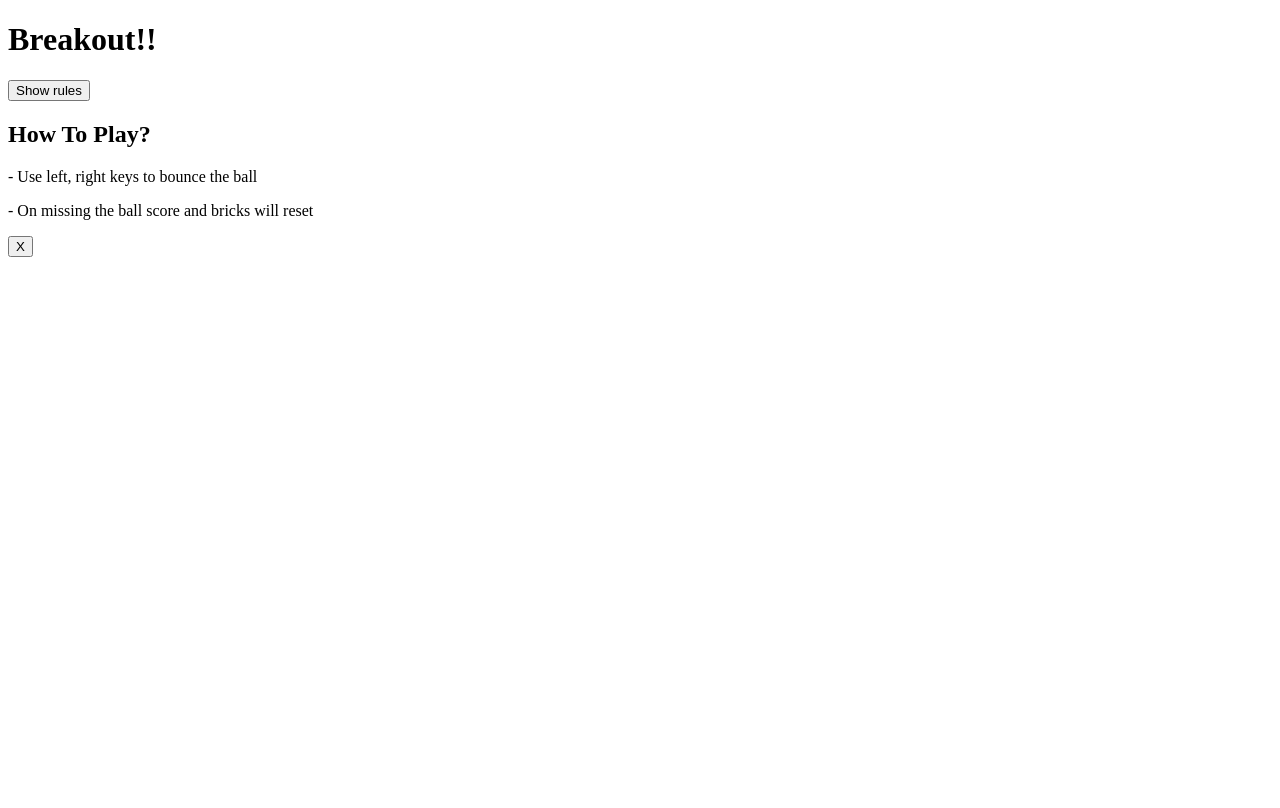
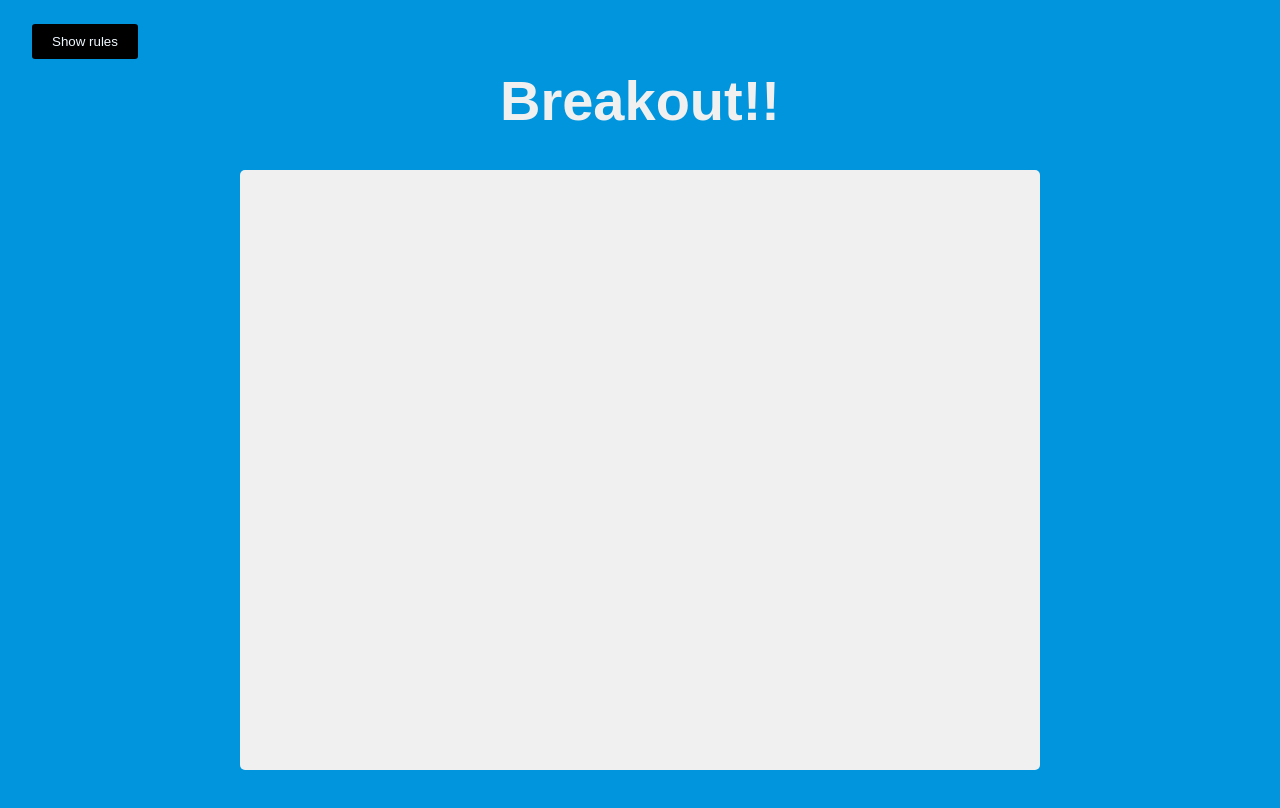
Before and after one commit to shobhitsundriyal/frontend_projects, a plain HTML site: page Breakout Game/index.html in a window 1280 px wide. Drawn offline with Linux system fonts and the light colour scheme.

Commit message:
little css added

```diff
--- a/Breakout Game/index.html
+++ b/Breakout Game/index.html
@@ -13,7 +13,7 @@
         <h2>How To Play?</h2>
         <p>- Use left, right keys to bounce the ball</p>
         <p>- On missing the ball score and bricks will reset</p>
-        <button id="close-btn" class="btn">X</button>
+        <button id="close-btn" class="btn">Close</button>
     </div>
 
     <canvas id="canvas" height="600" width="800"></canvas>
--- a/Breakout Game/style.css
+++ b/Breakout Game/style.css
@@ -0,0 +1,71 @@
+*{
+    box-sizing: border-box;
+}
+
+body {
+    background-color: #0095dd;
+    display: flex;
+    flex-direction: column;
+    align-items: center;
+    justify-content: center;
+    min-height: 100vh;
+    margin: 0;
+    font-family: Arial, Helvetica, sans-serif;
+}
+
+canvas {
+    background-color: #f0f0f0;
+    border-radius: 5px;
+    display: block;
+}
+
+h1 {
+    color: #f0f0f0;
+    font-size: 3.5rem;
+}
+
+.btn {
+    color: aliceblue;
+    background: black;
+    cursor: pointer;
+    border: 0;
+    border-radius: 3px;
+    padding: 10px 20px;
+}
+
+.btn:focus {
+    outline: 0;
+}
+
+.btn:active {
+    transform: scale(0.95);
+}
+
+.btn:hover {
+    background-color: #222;
+}
+
+.rules-btn {
+    position: absolute;
+    top: 1.5rem;
+    left: 2rem;
+}
+
+.rules {
+    position: absolute;
+    top: 0;
+    left: 0;
+    background: #222;
+    color: white;
+    min-height: 100vh;
+    width: 300px;
+    padding: 20px;
+    line-height: 1.5;
+    transform: translateX(-300px);
+    transition: transfrom 1s ease-in-out;
+}
+
+.rules.show {
+    /*Add class through js*/
+    transform: translateX(0px);
+}
```
